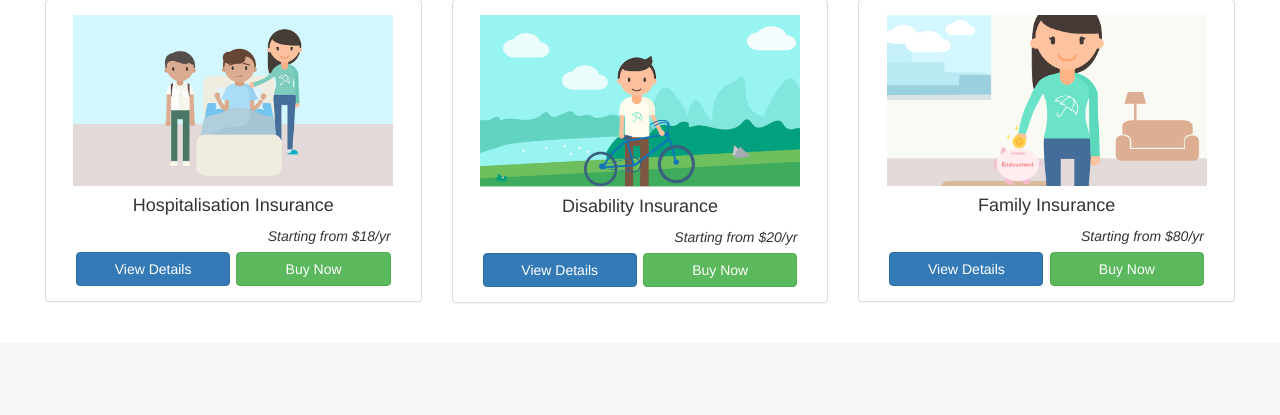
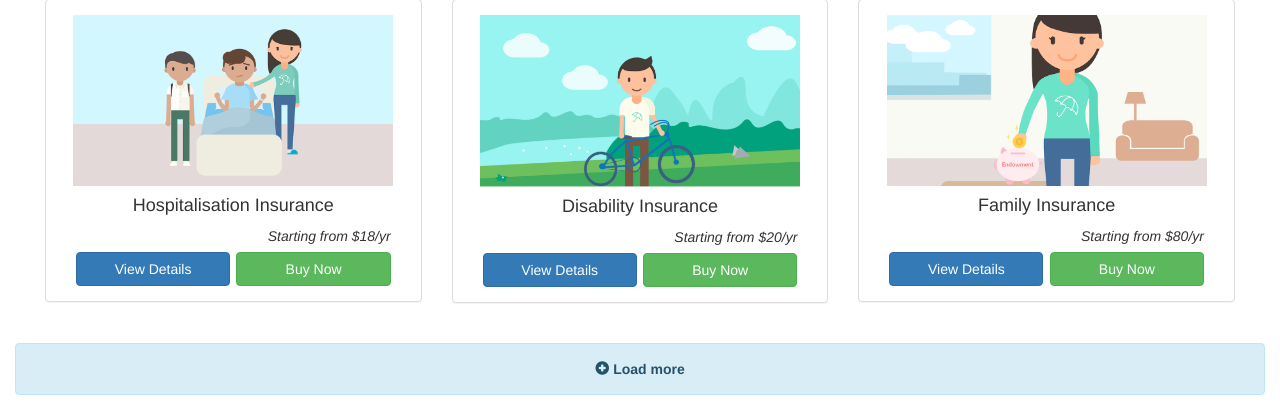
Before and after one commit to jrios6/DSSC-UniShield-Flask, a Flask app: page /buypolicies in a window 1280 px wide. Shown: the part 472-887 px from the top of the page. Before the commit the page ends 775 px from the top, so only its background shows below. Run offline with Flask 2, Linux system fonts and the light colour scheme; some libraries are stand-ins or nearby versions.

Commit message:
Nothing much

```diff
--- a/templates/buypolicies.html
+++ b/templates/buypolicies.html
@@ -11,6 +11,7 @@
   <h1 class="text-center">Recommended For You</h1>
 </div>
 <main>
+
     <div class="col-sm-12">
 {% for item in recommended_items %}
 <div class="col-sm-4">
@@ -56,7 +57,7 @@
                         <td class="text-center">AIA</td>
                         <td class="text-center">$1,500</td>
                         <td class="text-center"><input class="tbl_input" type="date" value="2017-05-07"></td>
-                        <td class="text-center"><button type="button" class="btn btn-success" data-dismiss="modal">Buy Now</button></td>
+                        <td class="text-center"><button id="myButton" type="button" class="btn btn-success" data-dismiss="modal">Buy Now</button></td>
                     </tr>
                     <tr>
                         <td class="text-center">Prudential</td>
@@ -143,5 +144,10 @@
 </div>
 {% endfor %}
         </div>
+    <br>
+    <div class="col-sm-12 text-center alert alert-info" role="alert">
+        <a href="#" class="alert-link"><span class="glyphicon glyphicon-plus-sign" aria-hidden="false"></span> Load more</a>
+    </div>
+
 </main>
 {% endblock %}
--- a/templates/mypolicies.html
+++ b/templates/mypolicies.html
@@ -67,6 +67,7 @@
 {% block content %}
 
 <main>
+
 <div class="container">
   <div class="charts text-center">
     <div class="chartitem">
@@ -230,8 +231,4 @@
       {% endfor %}
     </script>
 
-  </div>
-</div>
-
-
 {% endblock %}
```
